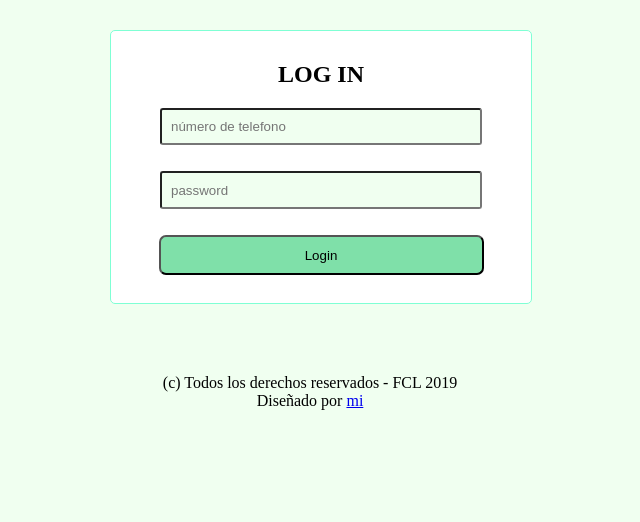
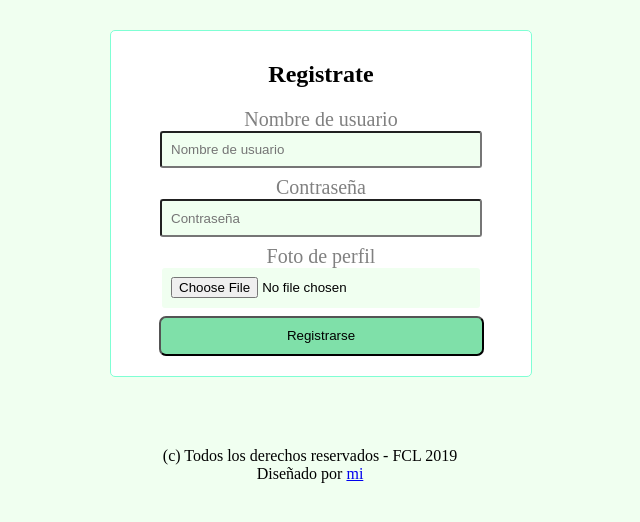
Before and after one commit to jamezrin/DINT-queguasap, a PHP site: page /index.php?cmd=registrarse in a window 1280 px wide. Shown: the part 108-630 px from the top of the page, without its empty margins (330-970 px from the left). Run offline with PHP 8.4, Linux system fonts and the light colour scheme.

Commit message:
Todo listoo

```diff
--- a/controller/controller.inc.php
+++ b/controller/controller.inc.php
@@ -13,7 +13,8 @@ function show_content()
             show_loging();
         } else {
             if ($_GET["cmd"] === "start"
-                || $_GET["cmd"] === "logout") {
+                || $_GET["cmd"] === "logout"
+                || $_GET["cmd"] === "registrarse") {
                 switch ($_GET['cmd']) {
                     case 'start':
                         show_loging();
@@ -22,6 +23,10 @@ function show_content()
                     case 'logout':
                         show_loging();
                         show_msg("Ha cerrado la sesión");
+                        break;
+
+                    case 'registrarse':
+                        show_register();
                         break;
 
                     default:
@@ -72,6 +77,18 @@ function show_content()
                 show_chats();
             } else {
                 show_msg("Error no enviado");
+            }
+
+        }
+
+        if (isset($_POST['registrarUsuario'])) {
+
+            if (registro()) {
+
+                show_msg("Usuario registrado");
+                show_loging();
+            } else {
+                show_register();
             }
 
         }
--- a/model/bd.inc.php
+++ b/model/bd.inc.php
@@ -105,5 +105,9 @@ function backup_chat()
     return true;
 }
 
+function registro()
+{
+    return true;
+}
 
 ?>
--- a/view/css/estilo.css
+++ b/view/css/estilo.css
@@ -222,6 +222,7 @@ button {
     width: 400px;
     height: auto;
     padding: 10px;
+    padding-bottom: 20px;
     border-radius: 5px 5px 5px 5px;
     text-align: center;
 }
--- a/view/show_view.php
+++ b/view/show_view.php
@@ -67,6 +67,9 @@ function show_loging()
 					<button type="submit" name="login">Login</button><br><br>
 
 			</form>
+
+			       <a href="index.php?cmd=registrarse"> <button name="registrarse">Registrarse</button></a><br><br>
+
 		</section>';
 }
 
@@ -340,5 +343,29 @@ function show_ajustes()
 ';
 }
 
+function show_register() {
+
+    echo '
+        <section id="slider">
+        <h2>Registrate</h2>
+            <form action="index.php?" method="post">
+                  <div>
+                      <label>Nombre de usuario</label>
+                      <input type="text" placeholder="Nombre de usuario">
+                  </div>
+                  <div>
+                      <label>Contraseña</label>
+                      <input type="password" placeholder="Contraseña">
+                  </div>
+                  <div>
+                      <label>Foto de perfil</label>
+                      <input type="file" name="imagen" >
+                  </div>
+                  <button type="submit" name="registrarUsuario">Registrarse</button>
+
+            </form>
+        </section>
+    ';
+}
 
 ?>
```
